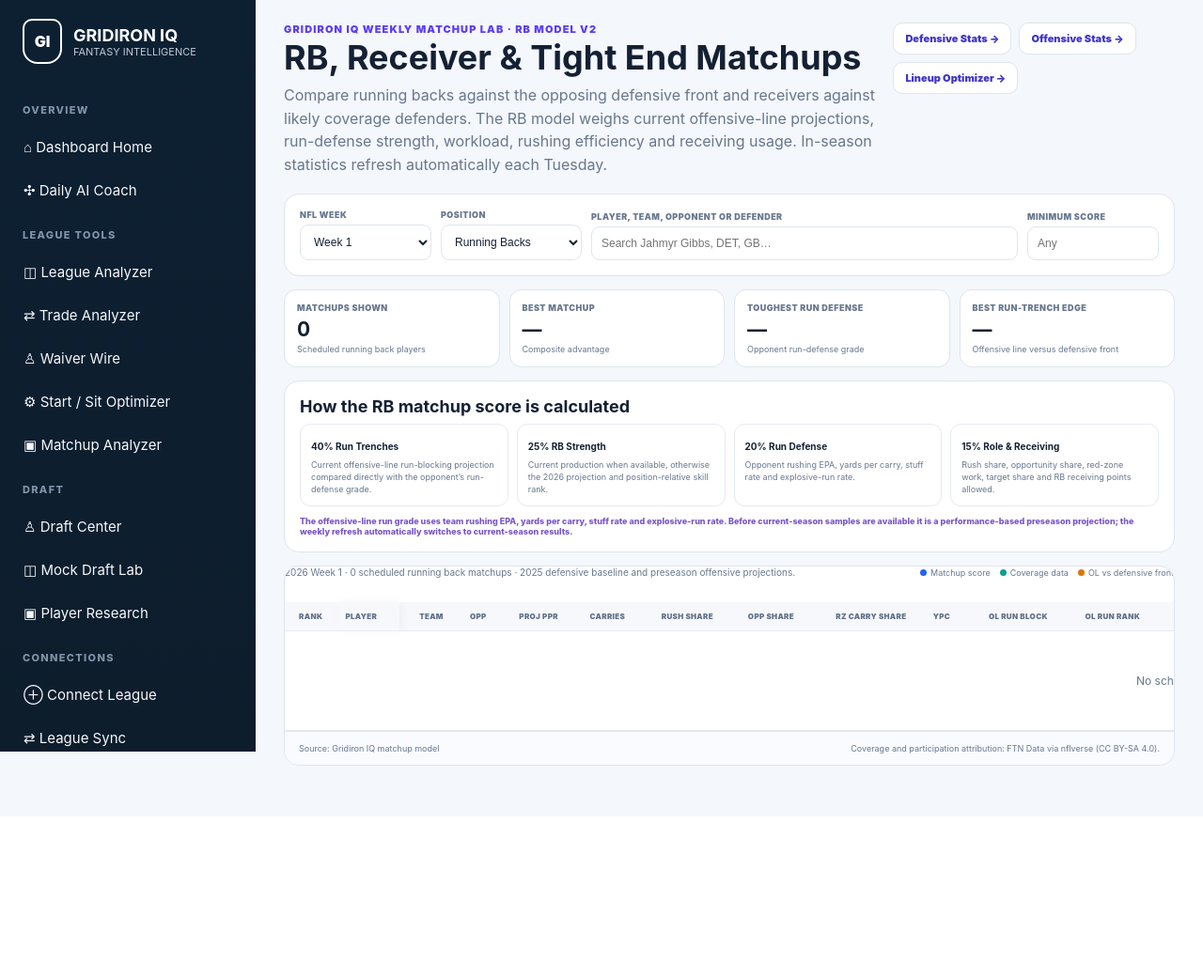
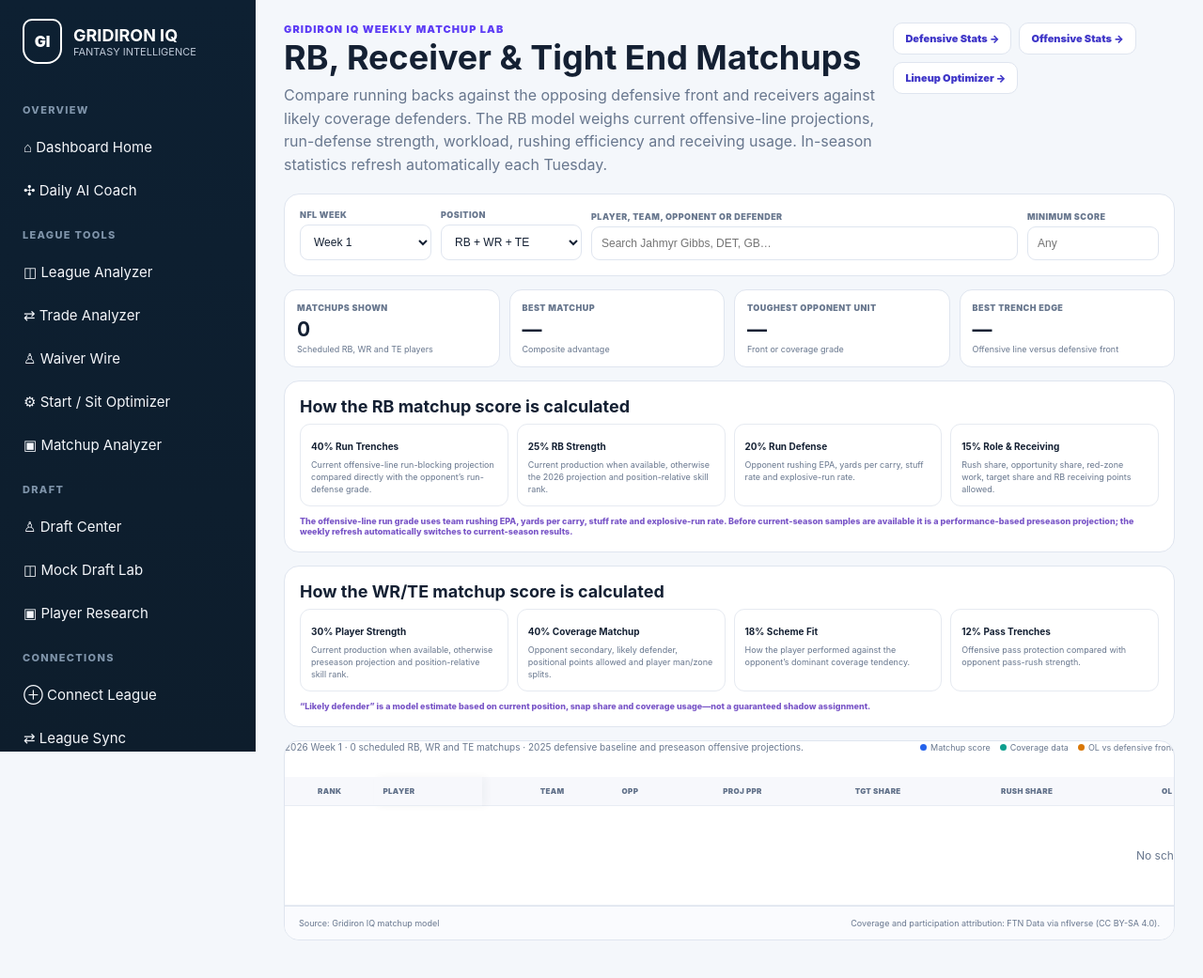
Before and after one commit to cschernika/gridiron-iq-new, a Flask app: page /weekly-matchups in a window 1280 px wide. Shown: the top 1041 px of the page at 94% size. Before the commit the page ends 815 px from the top, so only its background shows below. Run offline with Flask 3, Linux system fonts and the light colour scheme; data that the repository does not hold is empty; some libraries are stand-ins or nearby versions.

Commit message:
Add files via upload

```diff
--- a/templates/weekly_matchups.html
+++ b/templates/weekly_matchups.html
@@ -12,9 +12,9 @@
 </style>
 
 <div class="wm">
-  <header class="wm-head"><div><div class="wm-kicker">GRIDIRON IQ WEEKLY MATCHUP LAB · RB MODEL V2</div><h1>RB, Receiver & Tight End Matchups</h1><p class="wm-sub">Compare running backs against the opposing defensive front and receivers against likely coverage defenders. The RB model weighs current offensive-line projections, run-defense strength, workload, rushing efficiency and receiving usage. In-season statistics refresh automatically each Tuesday.</p></div><div class="wm-actions"><a class="wm-link" href="/defensive-stats">Defensive Stats →</a><a class="wm-link" href="/offensive-stats">Offensive Stats →</a><a class="wm-link" href="/lineup-optimizer">Lineup Optimizer →</a></div></header>
+  <header class="wm-head"><div><div class="wm-kicker">GRIDIRON IQ WEEKLY MATCHUP LAB</div><h1>RB, Receiver & Tight End Matchups</h1><p class="wm-sub">Compare running backs against the opposing defensive front and receivers against likely coverage defenders. The RB model weighs current offensive-line projections, run-defense strength, workload, rushing efficiency and receiving usage. In-season statistics refresh automatically each Tuesday.</p></div><div class="wm-actions"><a class="wm-link" href="/defensive-stats">Defensive Stats →</a><a class="wm-link" href="/offensive-stats">Offensive Stats →</a><a class="wm-link" href="/lineup-optimizer">Lineup Optimizer →</a></div></header>
 
-  <section class="wm-card"><div class="wm-controls"><div class="wm-field"><label for="wm-week">NFL Week</label><select id="wm-week">{% for week in matchup_weeks %}<option value="{{ week }}">Week {{ week }}</option>{% endfor %}</select></div><div class="wm-field"><label for="wm-position">Position</label><select id="wm-position"><option value="RB" selected>Running Backs</option><option value="ALL">RB + WR + TE</option><option value="WR">Wide Receivers</option><option value="TE">Tight Ends</option></select></div><div class="wm-field"><label for="wm-search">Player, Team, Opponent or Defender</label><input id="wm-search" type="search" placeholder="Search Jahmyr Gibbs, DET, GB…"></div><div class="wm-field"><label for="wm-minimum">Minimum Score</label><input id="wm-minimum" type="number" min="1" max="99" step="1" placeholder="Any"></div></div></section>
+  <section class="wm-card"><div class="wm-controls"><div class="wm-field"><label for="wm-week">NFL Week</label><select id="wm-week">{% for week in matchup_weeks %}<option value="{{ week }}">Week {{ week }}</option>{% endfor %}</select></div><div class="wm-field"><label for="wm-position">Position</label><select id="wm-position"><option value="ALL">RB + WR + TE</option><option value="RB">Running Backs</option><option value="WR">Wide Receivers</option><option value="TE">Tight Ends</option></select></div><div class="wm-field"><label for="wm-search">Player, Team, Opponent or Defender</label><input id="wm-search" type="search" placeholder="Search Jahmyr Gibbs, DET, GB…"></div><div class="wm-field"><label for="wm-minimum">Minimum Score</label><input id="wm-minimum" type="number" min="1" max="99" step="1" placeholder="Any"></div></div></section>
 
   <section class="wm-summary"><article><span>Matchups Shown</span><strong id="wm-count">—</strong><small id="wm-count-detail">Scheduled RB, WR and TE players</small></article><article><span>Best Matchup</span><strong id="wm-best">—</strong><small id="wm-best-detail">Composite advantage</small></article><article><span id="wm-defense-label">Toughest Opponent Unit</span><strong id="wm-secondary">—</strong><small id="wm-secondary-detail">Front or coverage grade</small></article><article><span id="wm-trench-label">Best Trench Edge</span><strong id="wm-trench">—</strong><small id="wm-trench-detail">Offensive line versus defensive front</small></article></section>
 
```
